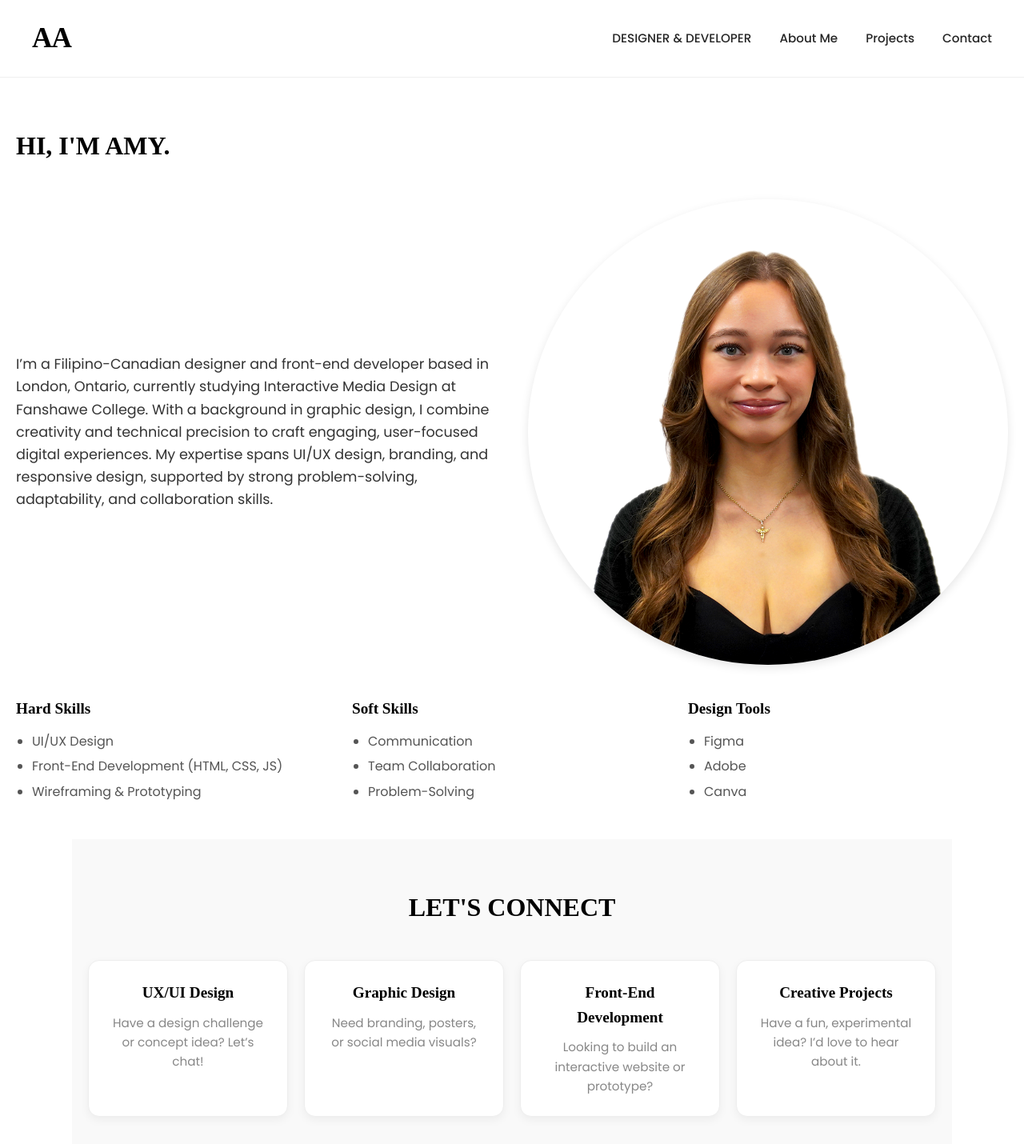
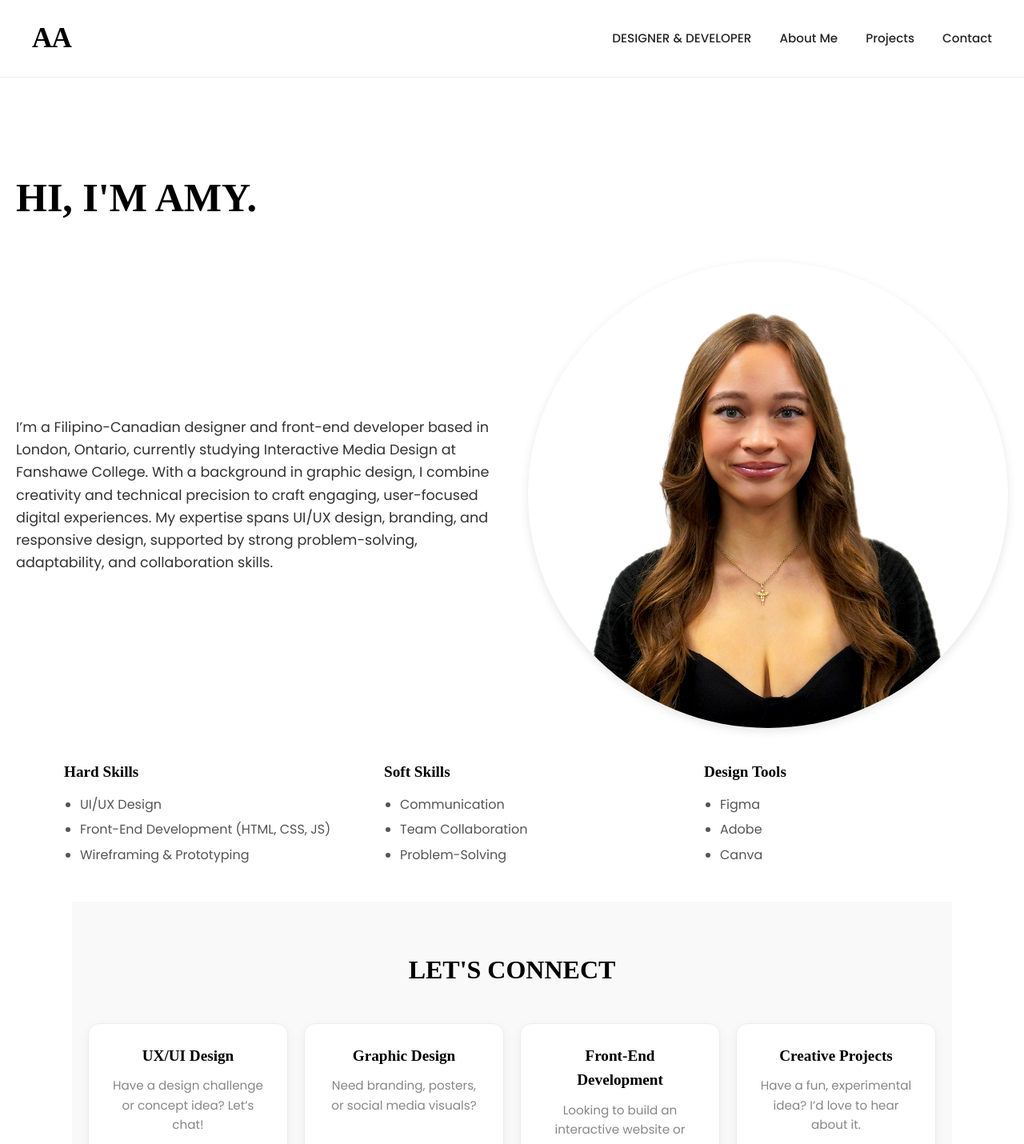
Before and after one commit to amy-armstrong/a_armstrong_portfolio, a plain HTML site: page about.html in a window 1280 px wide. Shown: the top 1430 px of the page at 80% size. Drawn offline with Linux system fonts and the light colour scheme; a web font is replaced by a local one.

Commit message:
about stylized
In this commit, I fixed some padding and centering for some sections in my about

```diff
--- a/sass/pages/_about.scss
+++ b/sass/pages/_about.scss
@@ -7,8 +7,9 @@
 
     .section-title {
       text-align: left;
-      font-size: 2rem;
+      font-size: 50px;
       margin-bottom: 40px;
+      padding-top: 50px;
       color: #000000;
     }
 
@@ -47,14 +48,16 @@
 
     .skills-lists {
       display: flex;
-      justify-content: space-between;
+      justify-content: center;
       gap: 20px;
       flex-wrap: wrap;
       margin-bottom: 40px;
+      padding-left: 60px;
 
       .skills-list {
         flex: 1;
         min-width: 200px;
+
 
         h3 {
           font-size: 1.2rem;
```
Also changed, not shown: css/main.css, 1 other file.
